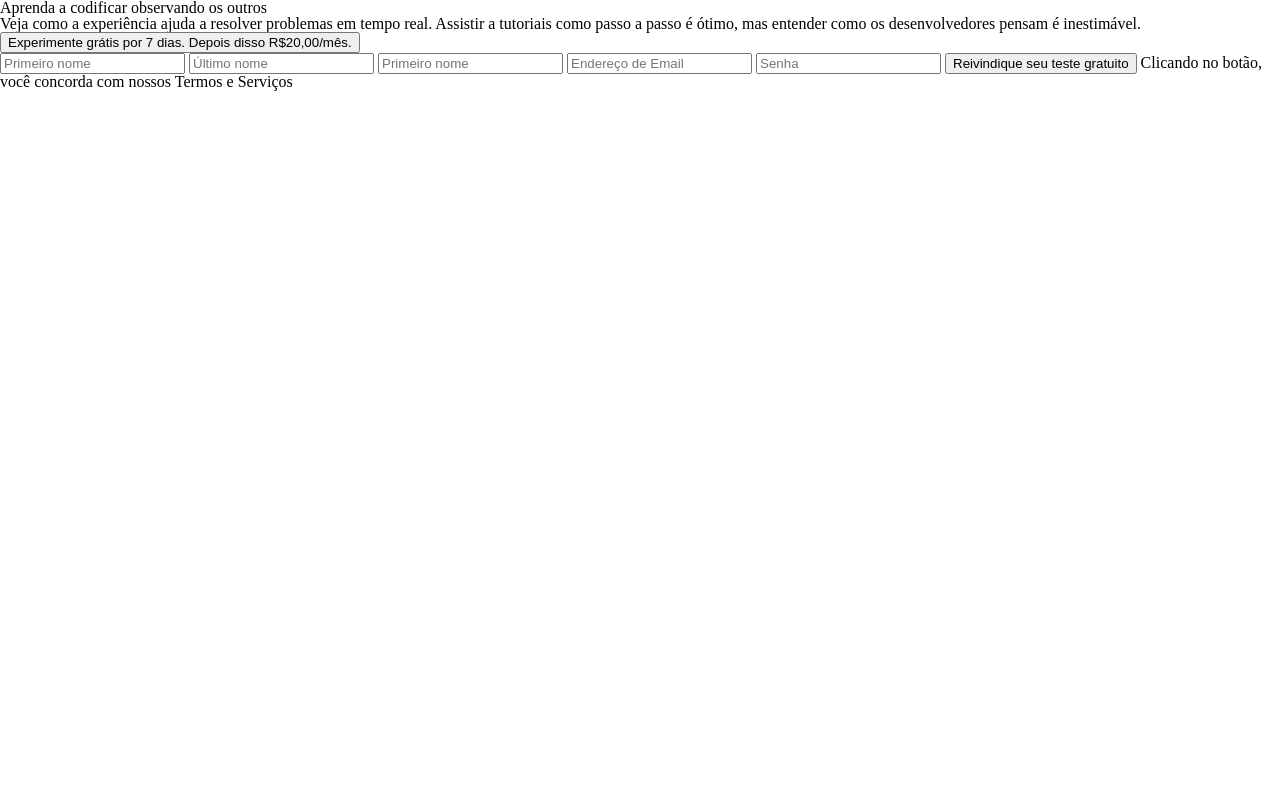
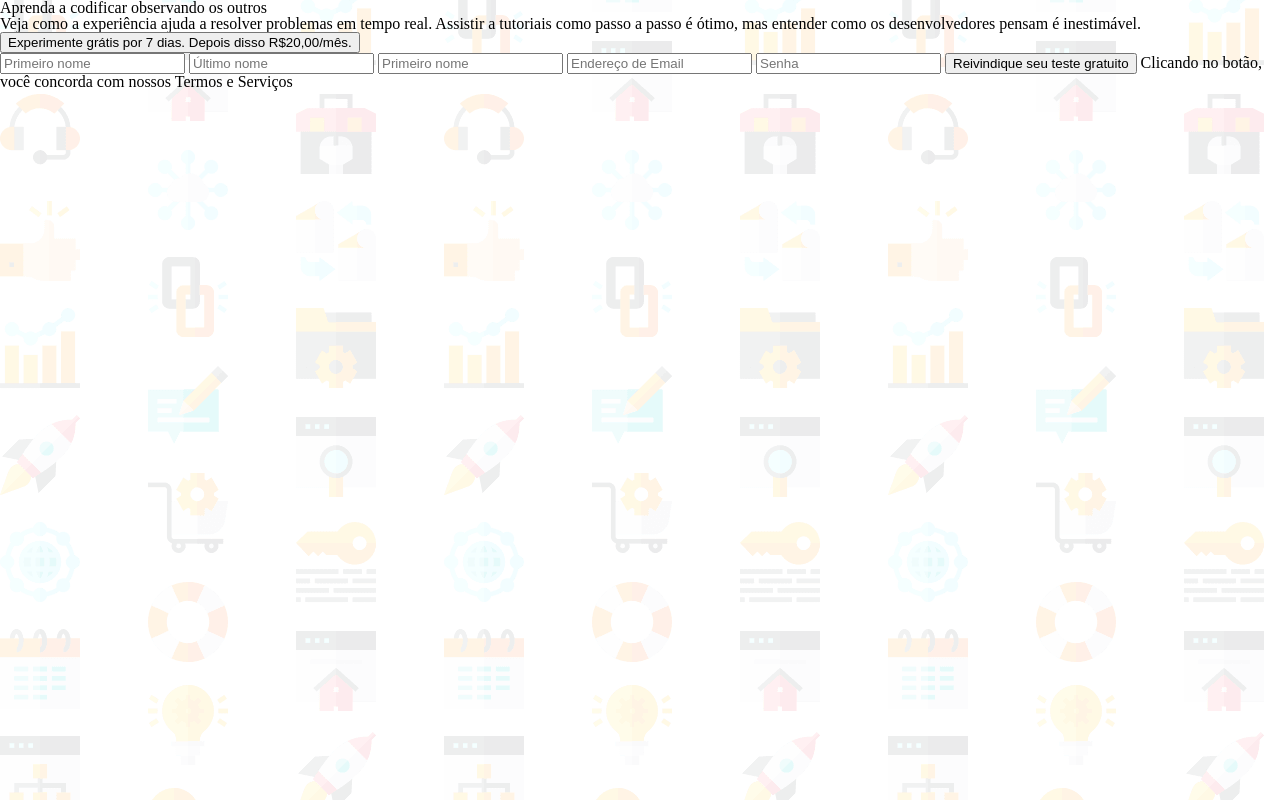
Before and after one commit to Anderson-S-Santos/pagina-com-formulario-de-inscricao, a plain HTML site: page index.html in a window 1280 px wide. Drawn offline with Linux system fonts and the light colour scheme.

Commit message:
Adicionar imagem de brackground

```diff
--- a/css/style.css
+++ b/css/style.css
@@ -8,3 +8,7 @@
     --azul-escuro:  hsl(249, 10%, 26%);
     --azul-acicentado: hsl(246, 25%, 77%);
 }
+
+body {
+    background-image: url(../imagens/bg-intro-desktop.png);
+}
```
Also changed, not shown: imagens/bg-intro-desktop.png (added), imagens/bg-intro-mobile.png (added), imagens/favicon-32x32.png (added), imagens/icon-error.svg (added), 1 other file.
